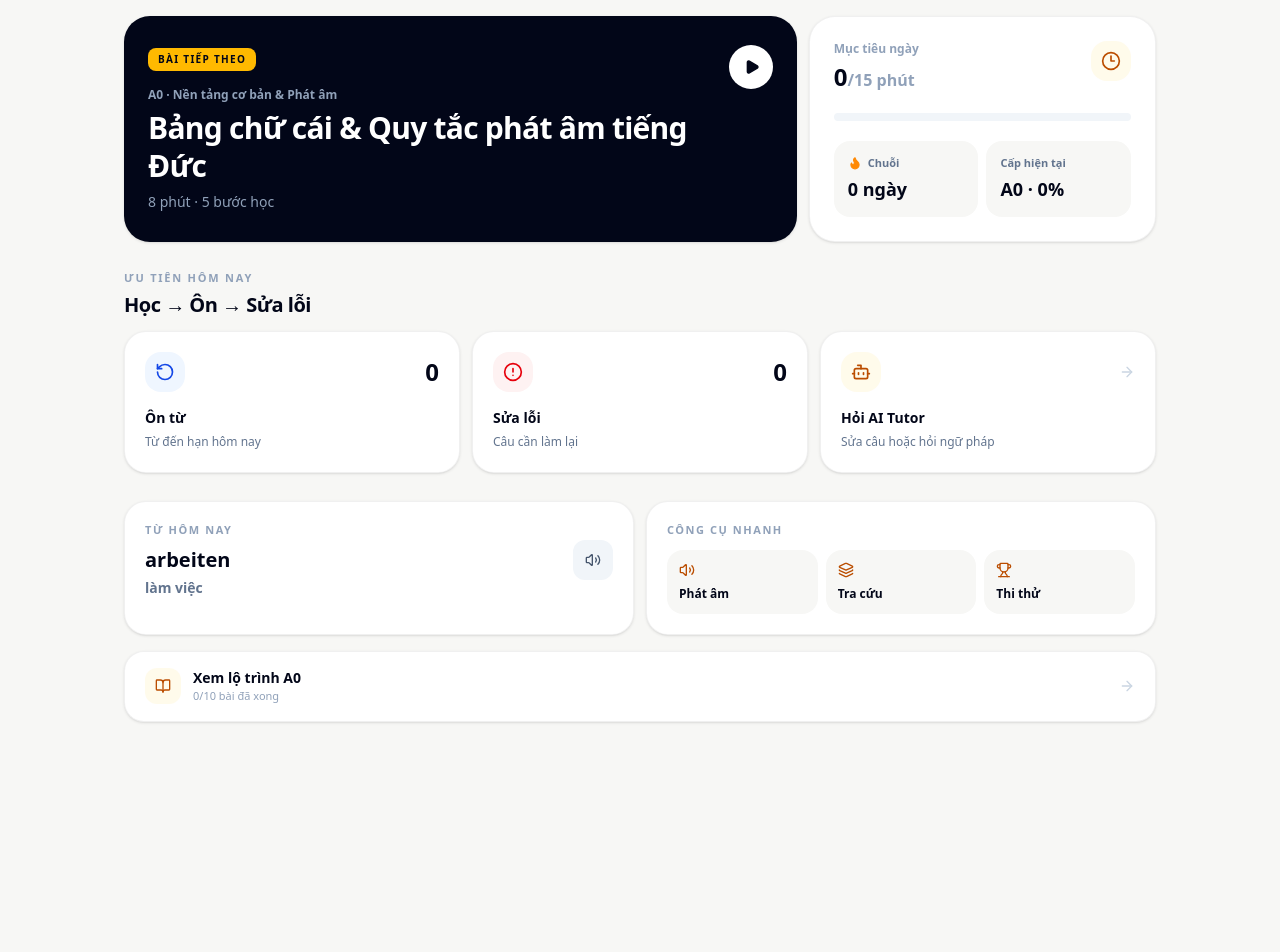
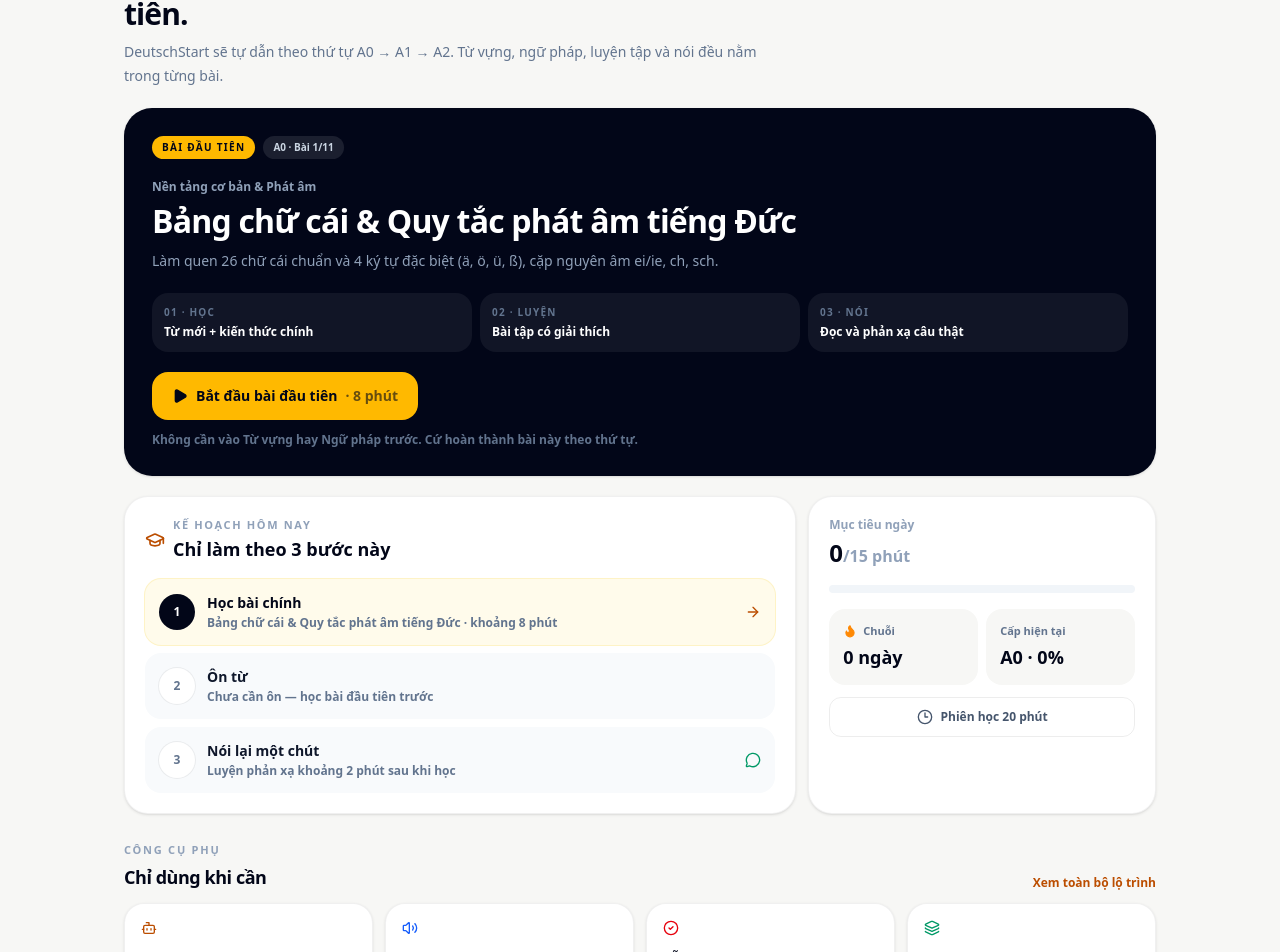
Before and after one commit to jinbduong-design/ABCA, a React (Vite) app: page / in a window 1280 px wide. Shown: the part 158-1110 px from the top of the page. Before the commit the page ends 920 px from the top, so only its background shows below. Built offline with nearby package versions, Linux system fonts and the light colour scheme; no server answers.

Commit message:
v0.2.1 work: make home beginner-first

```diff
--- a/src/components/DailyDashboard.tsx
+++ b/src/components/DailyDashboard.tsx
@@ -1,16 +1,17 @@
 import React, { useMemo, useState } from 'react';
 import {
-  AlertCircle,
   ArrowRight,
   BookOpen,
   Bot,
+  CheckCircle2,
   Clock3,
   Flame,
+  GraduationCap,
   Layers,
+  MessageCircle,
   Play,
   RotateCcw,
   Sparkles,
-  Trophy,
   Volume2,
 } from 'lucide-react';
 import { UserProgress, Lesson } from '../types';
@@ -29,6 +30,8 @@ interface DailyDashboardProps {
   onOpenDailySession: () => void;
 }
 
+const orderedLevels = ['A0', 'A1', 'A2'] as const;
+
 export const DailyDashboard: React.FC<DailyDashboardProps> = ({
   progress,
   onStartLesson,
@@ -39,38 +42,42 @@ export const DailyDashboard: React.FC<DailyDashboardProps> = ({
   const [isMatrixOpen, setIsMatrixOpen] = useState(false);
   const [isMockExamOpen, setIsMockExamOpen] = useState(false);
 
+  const learningPath = useMemo(
+    () =>
+      orderedLevels.flatMap((level) =>
+        COURSES_DATA[level].topics.flatMap((topic) =>
+          topic.lessons.map((lesson) => ({
+            lesson,
+            level,
+            topicTitle: topic.titleVietnamese,
+          }))
+        )
+      ),
+    []
+  );
+
+  const completedLessons = progress.completedLessons || [];
+
   const nextLessonInfo = useMemo(() => {
-    let next: Lesson | null = null;
-    let topicTitle = '';
-    let levelId: 'A0' | 'A1' | 'A2' = progress.currentLevel || 'A0';
-    const completed = progress.completedLessons || [];
+    const next =
+      learningPath.find((item) => !completedLessons.includes(item.lesson.id)) ||
+      learningPath[learningPath.length - 1] ||
+      null;
 
-    const levels: ('A0' | 'A1' | 'A2')[] = [levelId, ...(['A0', 'A1', 'A2'] as const).filter((l) => l !== levelId)];
-    for (const level of levels) {
-      const course = COURSES_DATA[level];
-      for (const topic of course.topics) {
-        const found = topic.lessons.find((lesson) => !completed.includes(lesson.id));
-        if (found) {
-          next = found;
-          topicTitle = topic.titleVietnamese;
-          levelId = level;
-          break;
-        }
-      }
-      if (next) break;
-    }
+    if (!next) return null;
 
-    if (!next) {
-      next = COURSES_DATA.A0.topics[0]?.lessons[0] || null;
-      topicTitle = COURSES_DATA.A0.topics[0]?.titleVietnamese || '';
-      levelId = 'A0';
-    }
+    const index = learningPath.findIndex((item) => item.lesson.id === next.lesson.id);
 
-    return { lesson: next, topicTitle, levelId };
-  }, [progress]);
+    return {
+      ...next,
+      pathIndex: Math.max(0, index),
+      lessonNumber: Math.max(1, index + 1),
+    };
+  }, [completedLessons, learningPath]);
 
   const reviewCards = useMemo(() => storageService.getCardsDueForReview(), [progress]);
   const mistakesCount = useMemo(() => storageService.getMistakes().length, [progress]);
+  const isBrandNew = completedLessons.length === 0;
 
   const wordOfTheDay = useMemo(() => {
     const today = new Date().toDateString();
@@ -85,102 +92,265 @@ export const DailyDashboard: React.FC<DailyDashboardProps> = ({
   const levelProgress = useMemo(() => {
     const level = progress.currentLevel || 'A0';
     const lessons = COURSES_DATA[level].topics.flatMap((topic) => topic.lessons);
-    const done = lessons.filter((lesson) => progress.completedLessons.includes(lesson.id)).length;
+    const done = lessons.filter((lesson) => completedLessons.includes(lesson.id)).length;
     return {
       level,
       done,
       total: lessons.length,
       pct: lessons.length ? Math.round((done / lessons.length) * 100) : 0,
     };
-  }, [progress]);
+  }, [completedLessons, progress.currentLevel]);
 
   const dailyMinutes = progress.todayMinutes || 0;
-  const dailyGoal = progress.dailyGoalMinutes || 25;
+  const dailyGoal = progress.dailyGoalMinutes || 15;
   const dailyPct = dailyGoal > 0 ? Math.min(100, Math.round((dailyMinutes / dailyGoal) * 100)) : 0;
+
+  const primaryLesson: Lesson | null = nextLessonInfo?.lesson || null;
 
   return (
     <div className="mx-auto max-w-[1080px] px-4 pb-28 pt-5 sm:px-6 sm:pt-8 lg:pb-10 animate-fadeIn">
-      <header className="mb-5 flex items-end justify-between gap-4">
-        <div>
-          <p className="text-[11px] font-black uppercase tracking-[0.18em] text-amber-700">Hôm nay</p>
-          <h1 className="mt-1 text-2xl font-black tracking-[-0.03em] text-slate-950 sm:text-3xl">Tiếp tục từ chỗ bạn đang học</h1>
-        </div>
-        <button onClick={onOpenDailySession} className="hidden rounded-xl bg-slate-950 px-4 py-2.5 text-xs font-black text-white sm:inline-flex sm:items-center sm:gap-2">
-          <Play className="h-3.5 w-3.5 fill-current" /> Phiên 20 phút
-        </button>
+      <header className="mb-5">
+        <p className="text-[11px] font-black uppercase tracking-[0.18em] text-amber-700">
+          {isBrandNew ? 'Bắt đầu từ đây' : 'Hôm nay'}
+        </p>
+        <h1 className="mt-1 max-w-2xl text-2xl font-black tracking-[-0.03em] text-slate-950 sm:text-3xl">
+          {isBrandNew
+            ? 'Mới học tiếng Đức? Bạn chỉ cần bắt đầu bài đầu tiên.'
+            : 'Học tiếp đúng bài của bạn — không cần tự chọn nội dung.'}
+        </h1>
+        <p className="mt-2 max-w-2xl text-sm leading-6 text-slate-500">
+          {isBrandNew
+            ? 'DeutschStart sẽ tự dẫn theo thứ tự A0 → A1 → A2. Từ vựng, ngữ pháp, luyện tập và nói đều nằm trong từng bài.'
+            : 'App tự chọn bài tiếp theo dựa trên tiến độ. Các tab khác chỉ là công cụ hỗ trợ khi bạn cần.'}
+        </p>
       </header>
 
-      <section className="grid gap-3 lg:grid-cols-[1.55fr_0.8fr]">
-        {nextLessonInfo.lesson && (
+      {primaryLesson && (
+        <section className="overflow-hidden rounded-[28px] bg-slate-950 text-white shadow-sm">
+          <div className="p-5 sm:p-7">
+            <div className="flex flex-wrap items-center gap-2">
+              <span className="rounded-full bg-amber-400 px-2.5 py-1 text-[10px] font-black uppercase tracking-[0.13em] text-slate-950">
+                {isBrandNew ? 'Bài đầu tiên' : 'Bài tiếp theo'}
+              </span>
+              <span className="rounded-full bg-white/10 px-2.5 py-1 text-[10px] font-black text-slate-300">
+                {nextLessonInfo?.level} · Bài {nextLessonInfo?.lessonNumber}/{learningPath.length}
+              </span>
+            </div>
+
+            <p className="mt-5 text-xs font-bold text-slate-400">
+              {nextLessonInfo?.topicTitle}
+            </p>
+            <h2 className="mt-1.5 max-w-2xl text-2xl font-black leading-tight tracking-[-0.025em] sm:text-[32px]">
+              {primaryLesson.titleVietnamese}
+            </h2>
+            <p className="mt-2 max-w-xl text-sm leading-6 text-slate-400">
+              {primaryLesson.description}
+            </p>
+
+            <div className="mt-5 grid gap-2 sm:grid-cols-3">
+              <div className="rounded-2xl bg-white/[0.06] p-3">
+                <p className="text-[10px] font-black uppercase tracking-[0.12em] text-slate-500">01 · Học</p>
+                <p className="mt-1 text-xs font-bold text-white">Từ mới + kiến thức chính</p>
+              </div>
+              <div className="rounded-2xl bg-white/[0.06] p-3">
+                <p className="text-[10px] font-black uppercase tracking-[0.12em] text-slate-500">02 · Luyện</p>
+                <p className="mt-1 text-xs font-bold text-white">Bài tập có giải thích</p>
+              </div>
+              <div className="rounded-2xl bg-white/[0.06] p-3">
+                <p className="text-[10px] font-black uppercase tracking-[0.12em] text-slate-500">03 · Nói</p>
+                <p className="mt-1 text-xs font-bold text-white">Đọc và phản xạ câu thật</p>
+              </div>
+            </div>
+
             <button
               type="button"
-            onClick={() => onStartLesson(nextLessonInfo.lesson!.id)}
-            className="group rounded-[26px] bg-slate-950 p-5 text-left text-white shadow-sm transition hover:-translate-y-0.5 sm:p-6"
+              onClick={() => onStartLesson(primaryLesson.id)}
+              className="mt-5 inline-flex min-h-12 w-full items-center justify-center gap-2 rounded-2xl bg-amber-400 px-5 text-sm font-black text-slate-950 transition hover:bg-amber-300 sm:w-auto"
             >
-            <div className="flex items-start justify-between gap-4">
-              <div className="min-w-0">
-                <span className="inline-flex rounded-lg bg-amber-400 px-2.5 py-1 text-[10px] font-black uppercase tracking-[0.13em] text-slate-950">Bài tiếp theo</span>
-                <p className="mt-4 text-xs font-bold text-slate-400">{nextLessonInfo.levelId} · {nextLessonInfo.topicTitle}</p>
-                <h2 className="mt-1.5 text-2xl font-black leading-tight tracking-[-0.025em] sm:text-[30px]">{nextLessonInfo.lesson.titleVietnamese}</h2>
-                <p className="mt-2 text-sm font-medium text-slate-400">{nextLessonInfo.lesson.estimatedMinutes} phút · 5 bước học</p>
+              <Play className="h-4 w-4 fill-current" />
+              {isBrandNew ? 'Bắt đầu bài đầu tiên' : 'Tiếp tục học'}
+              <span className="font-bold opacity-60">· {primaryLesson.estimatedMinutes} phút</span>
+            </button>
+
+            {isBrandNew && (
+              <p className="mt-3 text-xs font-semibold text-slate-500">
+                Không cần vào Từ vựng hay Ngữ pháp trước. Cứ hoàn thành bài này theo thứ tự.
+              </p>
+            )}
           </div>
-              <span className="grid h-11 w-11 shrink-0 place-items-center rounded-full bg-white text-slate-950 transition group-hover:scale-105">
-                <Play className="ml-0.5 h-4 w-4 fill-current" />
-              </span>
-            </div>
-          </button>
+        </section>
       )}
 
-        <div className="rounded-[26px] border border-black/[0.06] bg-white p-5 shadow-sm sm:p-6">
-          <div className="flex items-start justify-between gap-4">
+      <section className="mt-5 grid gap-3 lg:grid-cols-[1.45fr_0.75fr]">
+        <div className="rounded-[24px] border border-black/[0.06] bg-white p-5 shadow-sm">
+          <div className="flex items-center gap-2">
+            <GraduationCap className="h-5 w-5 text-amber-700" />
             <div>
+              <p className="text-[11px] font-black uppercase tracking-[0.15em] text-slate-400">Kế hoạch hôm nay</p>
+              <h2 className="mt-0.5 text-lg font-black text-slate-950">Chỉ làm theo 3 bước này</h2>
+            </div>
+          </div>
+
+          <div className="mt-4 space-y-2">
+            <button
+              onClick={() => primaryLesson && onStartLesson(primaryLesson.id)}
+              className="flex w-full items-center gap-3 rounded-2xl bg-amber-50 p-3.5 text-left ring-1 ring-amber-100"
+            >
+              <span className="grid h-9 w-9 shrink-0 place-items-center rounded-full bg-slate-950 text-xs font-black text-white">1</span>
+              <div className="min-w-0 flex-1">
+                <p className="text-sm font-black text-slate-950">Học bài chính</p>
+                <p className="mt-0.5 truncate text-xs font-semibold text-slate-500">
+                  {primaryLesson?.titleVietnamese || 'Bài tiếp theo'} · khoảng {primaryLesson?.estimatedMinutes || 10} phút
+                </p>
+              </div>
+              <ArrowRight className="h-4 w-4 text-amber-700" />
+            </button>
+
+            <button
+              onClick={() => onNavigate('vocab')}
+              className="flex w-full items-center gap-3 rounded-2xl bg-slate-50 p-3.5 text-left"
+            >
+              <span className="grid h-9 w-9 shrink-0 place-items-center rounded-full bg-white text-xs font-black text-slate-500 ring-1 ring-black/[0.06]">2</span>
+              <div className="min-w-0 flex-1">
+                <p className="text-sm font-black text-slate-900">Ôn từ</p>
+                <p className="mt-0.5 text-xs font-semibold text-slate-500">
+                  {reviewCards.length > 0
+                    ? reviewCards.length + ' từ đang đến hạn · khoảng 3 phút'
+                    : isBrandNew
+                    ? 'Chưa cần ôn — học bài đầu tiên trước'
+                    : 'Không có từ đến hạn hôm nay'}
+                </p>
+              </div>
+              {reviewCards.length > 0 && <RotateCcw className="h-4 w-4 text-blue-600" />}
+            </button>
+
+            <button
+              onClick={() => onNavigate('conversation')}
+              className="flex w-full items-center gap-3 rounded-2xl bg-slate-50 p-3.5 text-left"
+            >
+              <span className="grid h-9 w-9 shrink-0 place-items-center rounded-full bg-white text-xs font-black text-slate-500 ring-1 ring-black/[0.06]">3</span>
+              <div className="min-w-0 flex-1">
+                <p className="text-sm font-black text-slate-900">Nói lại một chút</p>
+                <p className="mt-0.5 text-xs font-semibold text-slate-500">Luyện phản xạ khoảng 2 phút sau khi học</p>
+              </div>
+              <MessageCircle className="h-4 w-4 text-emerald-600" />
+            </button>
+          </div>
+        </div>
+
+        <div className="rounded-[24px] border border-black/[0.06] bg-white p-5 shadow-sm">
           <p className="text-xs font-bold text-slate-400">Mục tiêu ngày</p>
-              <p className="mt-1 text-2xl font-black text-slate-950">{dailyMinutes}<span className="text-base text-slate-400">/{dailyGoal} phút</span></p>
+          <p className="mt-1 text-2xl font-black text-slate-950">
+            {dailyMinutes}
+            <span className="text-base text-slate-400">/{dailyGoal} phút</span>
+          </p>
+          <div className="mt-4 h-2 overflow-hidden rounded-full bg-slate-100">
+            <div className="h-full rounded-full bg-amber-500" style={{ width: String(dailyPct) + '%' }} />
           </div>
-            <span className="grid h-10 w-10 place-items-center rounded-2xl bg-amber-50 text-amber-700"><Clock3 className="h-5 w-5" /></span>
+
+          <div className="mt-4 grid grid-cols-2 gap-2">
+            <div className="rounded-2xl bg-[#f7f7f5] p-3.5">
+              <p className="flex items-center gap-1.5 text-[11px] font-bold text-slate-500">
+                <Flame className="h-3.5 w-3.5 fill-orange-400 text-orange-400" />Chuỗi
+              </p>
+              <p className="mt-1 text-lg font-black">{progress.streakDays || 0} ngày</p>
             </div>
-          <div className="mt-5 h-2 overflow-hidden rounded-full bg-slate-100"><div className="h-full rounded-full bg-amber-500" style={{ width: `${dailyPct}%` }} /></div>
-          <div className="mt-5 grid grid-cols-2 gap-2">
-            <div className="rounded-2xl bg-[#f7f7f5] p-3.5"><p className="flex items-center gap-1.5 text-[11px] font-bold text-slate-500"><Flame className="h-3.5 w-3.5 fill-orange-400 text-orange-400" />Chuỗi</p><p className="mt-1 text-lg font-black">{progress.streakDays || 0} ngày</p></div>
-            <div className="rounded-2xl bg-[#f7f7f5] p-3.5"><p className="text-[11px] font-bold text-slate-500">Cấp hiện tại</p><p className="mt-1 text-lg font-black">{levelProgress.level} · {levelProgress.pct}%</p></div>
+            <div className="rounded-2xl bg-[#f7f7f5] p-3.5">
+              <p className="text-[11px] font-bold text-slate-500">Cấp hiện tại</p>
+              <p className="mt-1 text-lg font-black">{levelProgress.level} · {levelProgress.pct}%</p>
             </div>
+          </div>
+
+          <button
+            onClick={onOpenDailySession}
+            className="mt-3 inline-flex min-h-10 w-full items-center justify-center gap-2 rounded-xl border border-black/[0.07] px-3 text-xs font-black text-slate-600 hover:bg-slate-50"
+          >
+            <Clock3 className="h-4 w-4" />Phiên học 20 phút
+          </button>
         </div>
       </section>
 
       <section className="mt-7">
-        <div className="mb-3"><p className="text-[11px] font-black uppercase tracking-[0.16em] text-slate-400">Ưu tiên hôm nay</p><h2 className="mt-1 text-xl font-black tracking-tight text-slate-950">Học → Ôn → Sửa lỗi</h2></div>
-        <div className="grid gap-3 md:grid-cols-3">
-          <button onClick={() => onNavigate('vocab')} className="rounded-[22px] border border-black/[0.06] bg-white p-5 text-left shadow-sm transition hover:border-amber-200">
-            <div className="flex items-center justify-between"><span className="grid h-10 w-10 place-items-center rounded-2xl bg-blue-50 text-blue-700"><RotateCcw className="h-5 w-5" /></span><span className="text-2xl font-black text-slate-950">{reviewCards.length}</span></div>
-            <h3 className="mt-4 text-sm font-black text-slate-950">Ôn từ</h3><p className="mt-1 text-xs leading-5 text-slate-500">Từ đến hạn hôm nay</p>
+        <div className="mb-3 flex items-end justify-between gap-3">
+          <div>
+            <p className="text-[11px] font-black uppercase tracking-[0.16em] text-slate-400">Công cụ phụ</p>
+            <h2 className="mt-1 text-lg font-black tracking-tight text-slate-950">Chỉ dùng khi cần</h2>
+          </div>
+          <button onClick={() => onNavigate('learn')} className="text-xs font-black text-amber-700">
+            Xem toàn bộ lộ trình
           </button>
-          <button onClick={() => onNavigate('mistakes')} className="rounded-[22px] border border-black/[0.06] bg-white p-5 text-left shadow-sm transition hover:border-red-200">
-            <div className="flex items-center justify-between"><span className="grid h-10 w-10 place-items-center rounded-2xl bg-red-50 text-red-600"><AlertCircle className="h-5 w-5" /></span><span className="text-2xl font-black text-slate-950">{mistakesCount}</span></div>
-            <h3 className="mt-4 text-sm font-black text-slate-950">Sửa lỗi</h3><p className="mt-1 text-xs leading-5 text-slate-500">Câu cần làm lại</p>
+        </div>
+
+        <div className="grid gap-3 sm:grid-cols-2 lg:grid-cols-4">
+          <button onClick={() => onNavigate('tutor')} className="rounded-[20px] border border-black/[0.06] bg-white p-4 text-left shadow-sm">
+            <Bot className="h-4 w-4 text-amber-700" />
+            <p className="mt-3 text-sm font-black">AI Tutor</p>
+            <p className="mt-1 text-xs leading-5 text-slate-500">Hỏi khi chưa hiểu bài.</p>
           </button>
-          <button onClick={() => onNavigate('tutor')} className="rounded-[22px] border border-black/[0.06] bg-white p-5 text-left shadow-sm transition hover:border-amber-200">
-            <div className="flex items-center justify-between"><span className="grid h-10 w-10 place-items-center rounded-2xl bg-amber-50 text-amber-700"><Bot className="h-5 w-5" /></span><ArrowRight className="h-4 w-4 text-slate-300" /></div>
-            <h3 className="mt-4 text-sm font-black text-slate-950">Hỏi AI Tutor</h3><p className="mt-1 text-xs leading-5 text-slate-500">Sửa câu hoặc hỏi ngữ pháp</p>
+          <button onClick={() => setIsPhoneticsOpen(true)} className="rounded-[20px] border border-black/[0.06] bg-white p-4 text-left shadow-sm">
+            <Volume2 className="h-4 w-4 text-blue-600" />
+            <p className="mt-3 text-sm font-black">Phát âm</p>
+            <p className="mt-1 text-xs leading-5 text-slate-500">Tra cứu cách đọc âm.</p>
+          </button>
+          <button onClick={() => onNavigate('mistakes')} className="rounded-[20px] border border-black/[0.06] bg-white p-4 text-left shadow-sm">
+            <CheckCircle2 className="h-4 w-4 text-red-600" />
+            <p className="mt-3 text-sm font-black">Lỗi sai</p>
+            <p className="mt-1 text-xs leading-5 text-slate-500">{mistakesCount} câu cần xem lại.</p>
+          </button>
+          <button onClick={() => setIsMatrixOpen(true)} className="rounded-[20px] border border-black/[0.06] bg-white p-4 text-left shadow-sm">
+            <Layers className="h-4 w-4 text-emerald-600" />
+            <p className="mt-3 text-sm font-black">Tra cứu</p>
+            <p className="mt-1 text-xs leading-5 text-slate-500">Bảng nhanh khi cần.</p>
           </button>
         </div>
       </section>
 
-      <section className="mt-7 grid gap-3 lg:grid-cols-[1fr_1fr]">
-        <div className="rounded-[22px] border border-black/[0.06] bg-white p-5 shadow-sm">
-          <div className="flex items-center justify-between"><div><p className="text-[11px] font-black uppercase tracking-[0.14em] text-slate-400">Từ hôm nay</p><div className="mt-2 flex items-center gap-2">{wordOfTheDay.article && wordOfTheDay.article !== 'none' && <span className="rounded-md bg-slate-100 px-2 py-0.5 text-xs font-black">{wordOfTheDay.article}</span>}<span className="text-xl font-black">{wordOfTheDay.german}</span></div><p className="mt-1 text-sm font-semibold text-slate-500">{wordOfTheDay.vietnamese}</p></div><button onClick={() => speechService.speak(wordOfTheDay.article && wordOfTheDay.article !== 'none' ? `${wordOfTheDay.article} ${wordOfTheDay.german}` : wordOfTheDay.german)} className="grid h-10 w-10 place-items-center rounded-xl bg-slate-100 text-slate-600"><Volume2 className="h-4 w-4" /></button></div>
+      <section className="mt-5 rounded-[22px] border border-black/[0.06] bg-white p-5 shadow-sm">
+        <div className="flex items-center justify-between gap-4">
+          <div>
+            <p className="flex items-center gap-1.5 text-[11px] font-black uppercase tracking-[0.14em] text-slate-400">
+              <Sparkles className="h-3.5 w-3.5 text-amber-600" />Từ hôm nay
+            </p>
+            <div className="mt-2 flex items-center gap-2">
+              {wordOfTheDay.article && wordOfTheDay.article !== 'none' && (
+                <span className="rounded-md bg-slate-100 px-2 py-0.5 text-xs font-black">{wordOfTheDay.article}</span>
+              )}
+              <span className="text-xl font-black">{wordOfTheDay.german}</span>
             </div>
-
-        <div className="rounded-[22px] border border-black/[0.06] bg-white p-5 shadow-sm">
-          <p className="text-[11px] font-black uppercase tracking-[0.14em] text-slate-400">Công cụ nhanh</p>
-          <div className="mt-3 grid grid-cols-3 gap-2">
-            <button onClick={() => setIsPhoneticsOpen(true)} className="rounded-2xl bg-[#f7f7f5] p-3 text-left"><Volume2 className="h-4 w-4 text-amber-700" /><p className="mt-2 text-xs font-black">Phát âm</p></button>
-            <button onClick={() => setIsMatrixOpen(true)} className="rounded-2xl bg-[#f7f7f5] p-3 text-left"><Layers className="h-4 w-4 text-amber-700" /><p className="mt-2 text-xs font-black">Tra cứu</p></button>
-            <button onClick={() => setIsMockExamOpen(true)} className="rounded-2xl bg-[#f7f7f5] p-3 text-left"><Trophy className="h-4 w-4 text-amber-700" /><p className="mt-2 text-xs font-black">Thi thử</p></button>
+            <p className="mt-1 text-sm font-semibold text-slate-500">{wordOfTheDay.vietnamese}</p>
           </div>
+          <button
+            onClick={() =>
+              speechService.speak(
+                wordOfTheDay.article && wordOfTheDay.article !== 'none'
+                  ? wordOfTheDay.article + ' ' + wordOfTheDay.german
+                  : wordOfTheDay.german
+              )
+            }
+            className="grid h-10 w-10 shrink-0 place-items-center rounded-xl bg-slate-100 text-slate-600"
+          >
+            <Volume2 className="h-4 w-4" />
+          </button>
         </div>
       </section>
 
-      <button onClick={() => onNavigate('learn')} className="mt-4 flex w-full items-center justify-between rounded-[20px] border border-black/[0.06] bg-white px-5 py-4 text-left shadow-sm"><span className="flex items-center gap-3"><span className="grid h-9 w-9 place-items-center rounded-xl bg-amber-50 text-amber-700"><BookOpen className="h-4 w-4" /></span><span><span className="block text-sm font-black">Xem lộ trình {levelProgress.level}</span><span className="block text-[11px] font-medium text-slate-400">{levelProgress.done}/{levelProgress.total} bài đã xong</span></span></span><ArrowRight className="h-4 w-4 text-slate-300" /></button>
+      <button
+        onClick={() => onNavigate('learn')}
+        className="mt-4 flex w-full items-center justify-between rounded-[20px] border border-black/[0.06] bg-white px-5 py-4 text-left shadow-sm"
+      >
+        <span className="flex items-center gap-3">
+          <span className="grid h-9 w-9 place-items-center rounded-xl bg-amber-50 text-amber-700">
+            <BookOpen className="h-4 w-4" />
+          </span>
+          <span>
+            <span className="block text-sm font-black">Lộ trình học theo thứ tự</span>
+            <span className="block text-[11px] font-medium text-slate-400">
+              {completedLessons.length}/{learningPath.length} bài đã hoàn thành
+            </span>
+          </span>
+        </span>
+        <ArrowRight className="h-4 w-4 text-slate-300" />
+      </button>
 
       <PhoneticsGuideModal isOpen={isPhoneticsOpen} onClose={() => setIsPhoneticsOpen(false)} />
       <AdjektivAndPrepositionMatrixModal isOpen={isMatrixOpen} onClose={() => setIsMatrixOpen(false)} />
```
Lines whose indentation alone changed are shown as unchanged.
